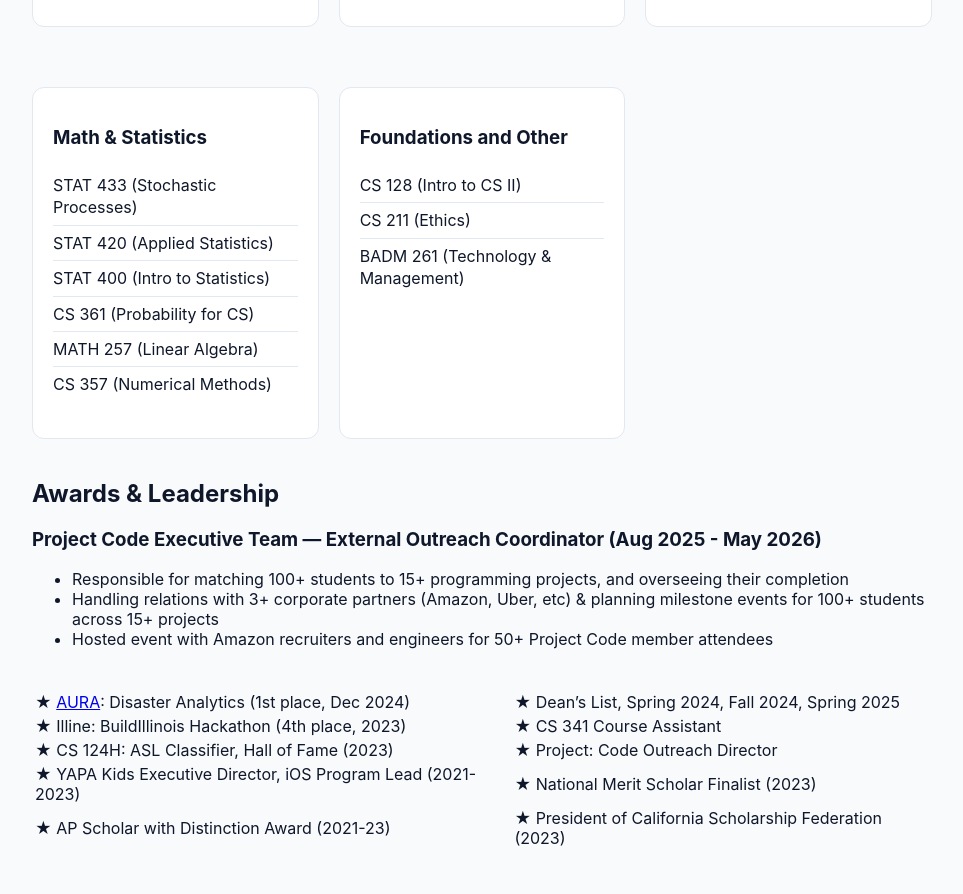
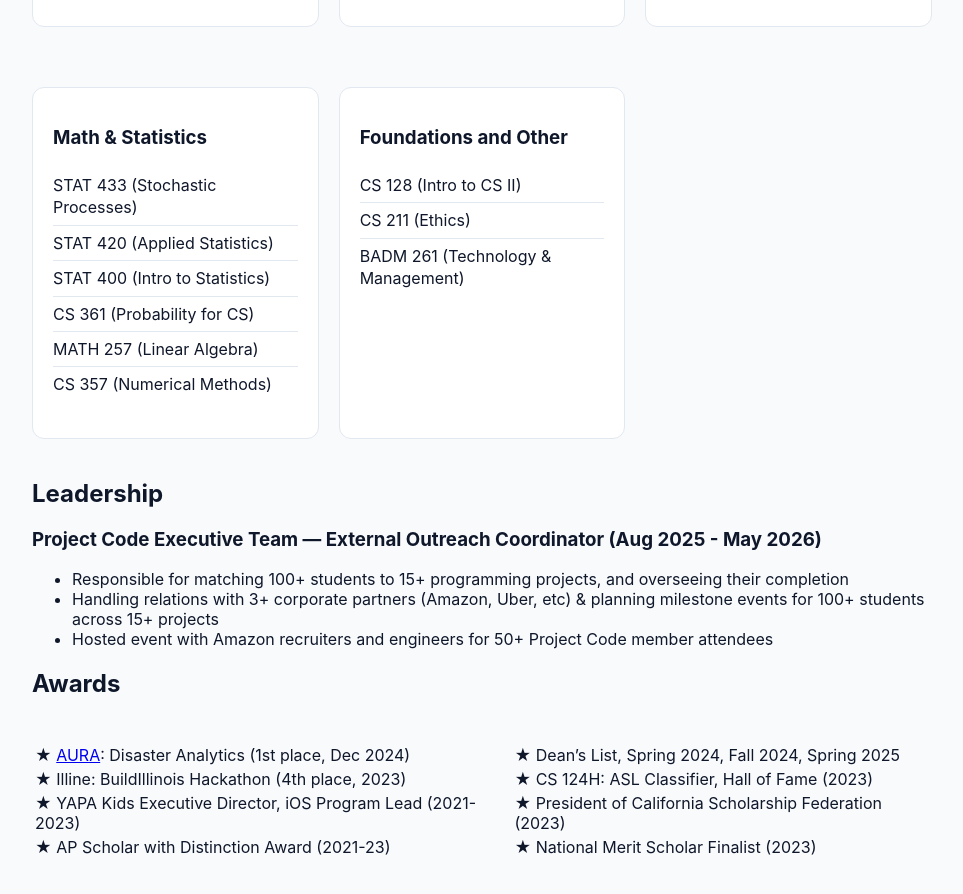
Before and after one commit to srikarpisupati/srikarpisupati.github.io, a Jekyll site: the page built from about.md, in a window 1280 px wide and 900 px high, scrolled down 884 px. Shown: the top 894 px of the window, without its empty margins (158-1121 px from the left). Built offline with Jekyll 4.4.1, drawn with Linux system fonts in a browser that asks for light colours.

Commit message:
Revise Leadership and Awards sections in about.md
Updated leadership and awards sections for clarity and organization.

```diff
--- a/about.md
+++ b/about.md
@@ -73,17 +73,18 @@ permalink: /about/
   </div>
 </div>
 
-## Awards & Leadership
+## Leadership
 
 ### Project Code Executive Team — External Outreach Coordinator	(Aug 2025 - May 2026)
 * Responsible for matching 100+ students to 15+ programming projects, and overseeing their completion
 * Handling relations with 3+ corporate partners (Amazon, Uber, etc) & planning milestone events for 100+ students across 15+ projects
 * Hosted event with Amazon recruiters and engineers for 50+ Project Code member attendees
 
+## Awards
+
 |||
 |--|--|
 | ★ [AURA](https://srikarpisupati.github.io/AURA.pdf): Disaster Analytics (1st place, Dec 2024) | ★ Dean’s List, Spring 2024, Fall 2024, Spring 2025 |
-| ★ Illine: BuildIllinois Hackathon (4th place, 2023) | ★ CS 341 Course Assistant |
-| ★ CS 124H: ASL Classifier, Hall of Fame (2023) | ★ Project: Code Outreach Director |
-| ★ YAPA Kids Executive Director, iOS Program Lead (2021-2023) | ★ National Merit Scholar Finalist (2023) |
-| ★ AP Scholar with Distinction Award (2021-23) | ★ President of California Scholarship Federation (2023) |
+| ★ Illine: BuildIllinois Hackathon (4th place, 2023) | ★ CS 124H: ASL Classifier, Hall of Fame (2023) |
+| ★ YAPA Kids Executive Director, iOS Program Lead (2021-2023) | ★ President of California Scholarship Federation (2023) |
+| ★ AP Scholar with Distinction Award (2021-23) | ★ National Merit Scholar Finalist (2023) |
```
